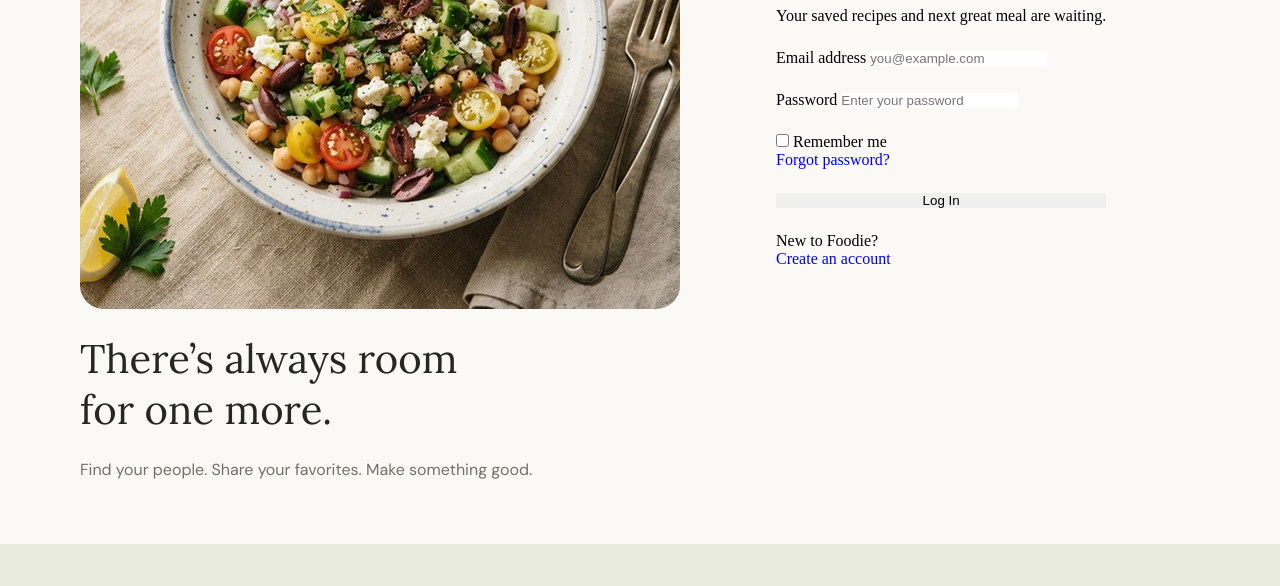
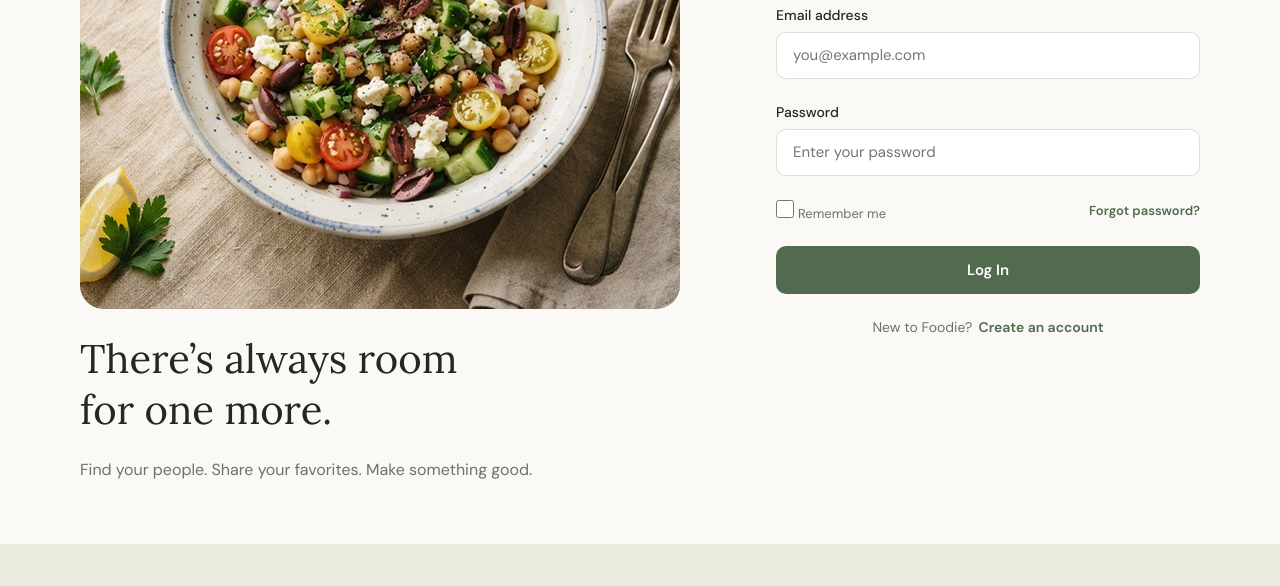
Before and after one commit to NNTEBCIMANN/js_project5, a plain HTML site: page pages/logIn.html in a window 1280 px wide. Shown: the part 414-1000 px from the top of the page. Drawn offline with Linux system fonts and the light colour scheme; files whose address does not match are found by name.

Commit message:
smallBugFixes&regDone

```diff
--- a/pages/logIn.html
+++ b/pages/logIn.html
@@ -14,8 +14,8 @@
         ><a href="assistant.html"> AI Asistent </a>
       </nav>
       <div>
-        <button><a href="pages/logIn.html">Log In</a></button>
-        <button><a href="pages/addR.html">Share A Recipe</a></button>
+        <button><a href="logIn.html">Log In</a></button>
+        <button><a href="addR.html">Share A Recipe</a></button>
       </div>
     </header>
     <main id="logIn">
@@ -31,7 +31,7 @@
             <h2>Welcome back.</h2>
             <p>Your saved recipes and next great meal are waiting.</p>
           </div>
-          <div>
+          <div id="mail">
             <label for="email">Email address</label>
             <input
               type="email"
@@ -40,7 +40,7 @@
               placeholder="you@example.com"
             />
           </div>
-          <div>
+          <div id="pass">
             <label for="pass">Password</label>
             <input
               type="password"
@@ -49,7 +49,7 @@
               placeholder="Enter your password"
             />
           </div>
-          <div>
+          <div class="flex" id="chk">
             <div>
               <input type="checkbox" name="chb" id="chb" />
               <label for="chb">Remember me</label>
@@ -57,7 +57,7 @@
             <a href="#">Forgot password?</a>
           </div>
           <button>Log In</button>
-          <div>
+          <div id="newTo">
             <p>New to Foodie?</p>
             <a href="register.html">Create an account</a>
           </div>
--- a/style.css
+++ b/style.css
@@ -715,11 +715,93 @@ header button:last-child a {
   display: flex;
   flex-direction: column;
   gap: 24px;
+  width: 480px;
 }
 #logIn #welcome #good {
   display: flex;
   flex-direction: column;
   gap: 10px;
+}
+#logIn #welcome #good p:nth-child(1) {
+  color: rgba(82, 107, 79, 1);
+  font-family: SB;
+  font-size: 12px;
+}
+#logIn #welcome #good h2 {
+  font-family: Lora;
+  font-size: 40px;
+  color: rgba(37, 40, 32, 1);
+  font-weight: 400;
+}
+#logIn #welcome #good p:last-child {
+  font-family: SR;
+  font-size: 16px;
+  color: rgba(110, 114, 104, 1);
+}
+#logIn #welcome #mail,
+#logIn #welcome #pass {
+  display: flex;
+  flex-direction: column;
+  gap: 8px;
+}
+#logIn #welcome #mail label,
+#logIn #welcome #pass label {
+  font-family: SM;
+  font-size: 14px;
+  color: rgba(37, 40, 32, 1);
+}
+#logIn #welcome #mail input,
+#logIn #welcome #pass input {
+  padding: 15px 16px;
+  border: 1px solid rgba(220, 223, 213, 1);
+  border-radius: 10px;
+}
+#logIn #welcome #mail input::placeholder,
+#logIn #welcome #pass input::placeholder {
+  font-family: SR;
+  font-size: 15px;
+}
+#logIn #welcome #chk {
+  align-items: center;
+}
+#logIn #welcome #chk label {
+  font-family: SR;
+  font-size: 13px;
+  color: rgba(110, 114, 104, 1);
+}
+#logIn #welcome #chk a {
+  font-family: SSB;
+  font-size: 13px;
+  color: rgba(82, 107, 79, 1);
+}
+#logIn #welcome #chk input {
+  width: 18px;
+  height: 18px;
+  border: 1px solid rgba(220, 223, 213, 1);
+  border-radius: 4px;
+}
+#logIn #welcome button {
+  padding: 14px;
+  background-color: rgba(82, 107, 79, 1);
+  color: #fff;
+  font-family: SSB;
+  font-size: 15px;
+  border-radius: 10px;
+}
+#logIn #welcome #newTo {
+  display: flex;
+  gap: 6px;
+  justify-content: center;
+}
+#logIn #welcome #newTo p {
+  font-family: SR;
+  font-size: 14px;
+  color: rgba(110, 114, 104, 1);
+}
+#logIn #welcome #newTo a {
+  font-family: SSB;
+  font-size: 14px;
+  color: rgba(82, 107, 79, 1);
 }
 
 /*
```
Also changed, not shown: pages/addR.html (+2 -2 lines), pages/assistant.html (+2 -2 lines), pages/explore.html (+2 -2 lines), pages/profile.html (+2 -2 lines), pages/recipe.html (+2 -2 lines), pages/register.html (+2 -2 lines).
